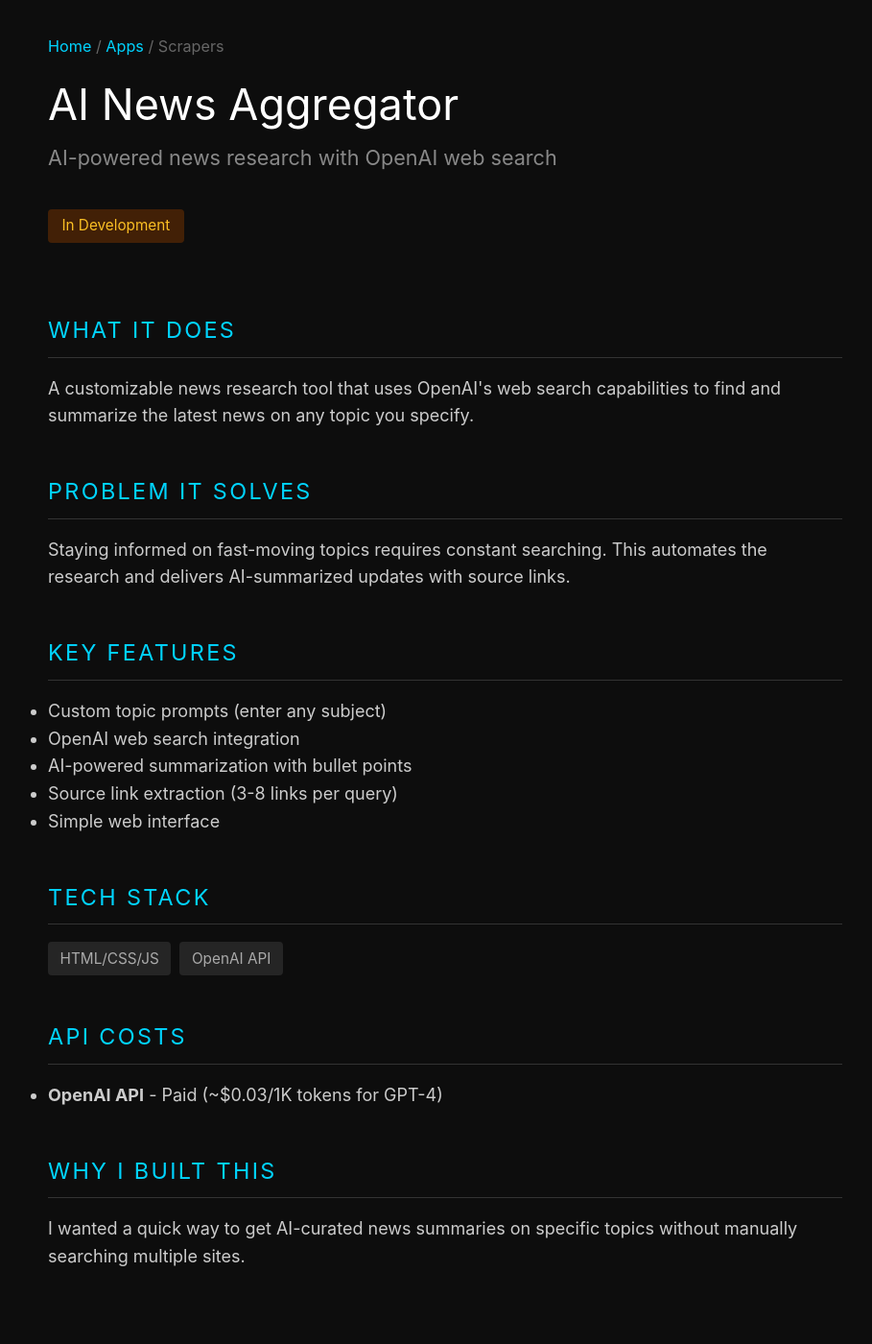
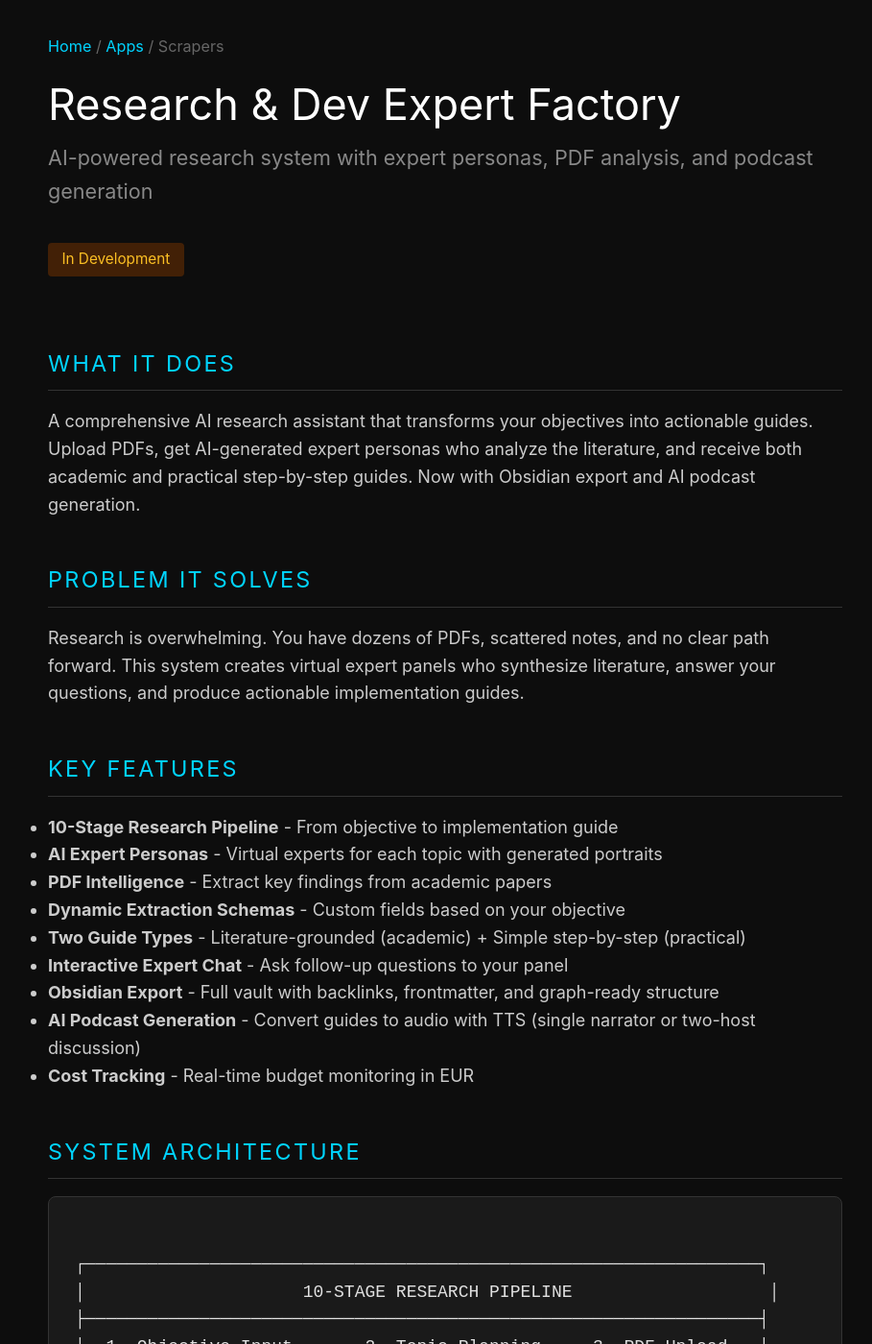
Before and after one commit to eqenrico-hub/eqenrico-hub.github.io, a Jekyll site: the page built from app/scrapers/ai-news-aggregator.html, in a window 1280 px wide and 1400 px high. Shown: the whole window at 96% size, without its empty margins (176-1085 px from the left). Built offline with Jekyll 4.4.1, drawn with Linux system fonts in a browser that asks for light colours; some of the changed text lies outside the part shown.

Commit message:
Update Research & Dev Expert Factory - Add Obsidian export & podcast generation
- Renamed from 'AI News Aggregator' to 'Research & Dev Expert Factory'
- Added new features: Obsidian vault export, AI podcast generation
- Updated description to reflect full 10-stage research pipeline
- Added system architecture diagram
- Added API cost breakdown including TTS

Co-Authored-By: Claude Opus 4.5 <noreply@anthropic.com>

```diff
--- a/app/index.html
+++ b/app/index.html
@@ -238,8 +238,8 @@ title: Apps & Projects
     </div>
     <div class="app-list">
       <a href="/app/scrapers/ai-news-aggregator.html" class="app-card">
-        <h3>AI News Aggregator</h3>
-        <p>OpenAI web search for topic-based news</p>
+        <h3>Research & Dev Expert Factory</h3>
+        <p>AI research system with expert personas, PDF analysis, Obsidian export & podcast generation</p>
         <span class="status development">In Development</span>
       </a>
       <a href="/app/scrapers/opportunity-miner.html" class="app-card">
--- a/app/scrapers/ai-news-aggregator.html
+++ b/app/scrapers/ai-news-aggregator.html
@@ -1,48 +1,131 @@
 ---
 layout: app-detail
-title: AI News Aggregator
-tagline: AI-powered news research with OpenAI web search
+title: Research & Dev Expert Factory
+tagline: AI-powered research system with expert personas, PDF analysis, and podcast generation
 category: Scrapers
 status: development
 ---
 
 <div class="section">
   <h2>What It Does</h2>
-  <p>A customizable news research tool that uses OpenAI's web search capabilities to find and summarize the latest news on any topic you specify.</p>
+  <p>A comprehensive AI research assistant that transforms your objectives into actionable guides. Upload PDFs, get AI-generated expert personas who analyze the literature, and receive both academic and practical step-by-step guides. Now with Obsidian export and AI podcast generation.</p>
 </div>
 
 <div class="section">
   <h2>Problem It Solves</h2>
-  <p>Staying informed on fast-moving topics requires constant searching. This automates the research and delivers AI-summarized updates with source links.</p>
+  <p>Research is overwhelming. You have dozens of PDFs, scattered notes, and no clear path forward. This system creates virtual expert panels who synthesize literature, answer your questions, and produce actionable implementation guides.</p>
 </div>
 
 <div class="section">
   <h2>Key Features</h2>
   <ul>
-    <li>Custom topic prompts (enter any subject)</li>
-    <li>OpenAI web search integration</li>
-    <li>AI-powered summarization with bullet points</li>
-    <li>Source link extraction (3-8 links per query)</li>
-    <li>Simple web interface</li>
+    <li><strong>10-Stage Research Pipeline</strong> - From objective to implementation guide</li>
+    <li><strong>AI Expert Personas</strong> - Virtual experts for each topic with generated portraits</li>
+    <li><strong>PDF Intelligence</strong> - Extract key findings from academic papers</li>
+    <li><strong>Dynamic Extraction Schemas</strong> - Custom fields based on your objective</li>
+    <li><strong>Two Guide Types</strong> - Literature-grounded (academic) + Simple step-by-step (practical)</li>
+    <li><strong>Interactive Expert Chat</strong> - Ask follow-up questions to your panel</li>
+    <li><strong>Obsidian Export</strong> - Full vault with backlinks, frontmatter, and graph-ready structure</li>
+    <li><strong>AI Podcast Generation</strong> - Convert guides to audio with TTS (single narrator or two-host discussion)</li>
+    <li><strong>Cost Tracking</strong> - Real-time budget monitoring in EUR</li>
+  </ul>
+</div>
+
+<div class="section">
+  <h2>System Architecture</h2>
+  <div class="architecture-box">
+┌─────────────────────────────────────────────────────────────────┐
+│                     10-STAGE RESEARCH PIPELINE                   │
+├─────────────────────────────────────────────────────────────────┤
+│  1. Objective Input    →  2. Topic Planning  →  3. PDF Upload   │
+│  4. Expert Generation  →  5. Q&A Session     →  6. Refined Goal │
+│  7. Extraction Schema  →  8. Article Analysis → 9. Guide Build  │
+│  10. Chat + Export                                               │
+└─────────────────────────────────────────────────────────────────┘
+           │                    │                    │
+           ▼                    ▼                    ▼
+    ┌──────────────┐   ┌───────────────┐   ┌────────────────┐
+    │  Word Docs   │   │   Obsidian    │   │   AI Podcast   │
+    │  (.docx)     │   │   Vault       │   │   (MP3 + TTS)  │
+    └──────────────┘   └───────────────┘   └────────────────┘</div>
+</div>
+
+<div class="section">
+  <h2>Output Formats</h2>
+  <ul>
+    <li><strong>Word Documents</strong> - Literature guide + Simple guide (.docx)</li>
+    <li><strong>Obsidian Vault</strong> - Topics, articles, experts, guides with wikilinks</li>
+    <li><strong>Audio Podcasts</strong> - Single narrator or two-host discussion format</li>
+    <li><strong>JSON Exports</strong> - All extracted data for programmatic use</li>
   </ul>
 </div>
 
 <div class="section">
   <h2>Tech Stack</h2>
   <div class="tech-stack">
-    <span class="tech-tag">HTML/CSS/JS</span>
-    <span class="tech-tag">OpenAI API</span>
+    <span class="tech-tag">Python</span>
+    <span class="tech-tag">Streamlit</span>
+    <span class="tech-tag">OpenAI GPT-4</span>
+    <span class="tech-tag">OpenAI TTS</span>
+    <span class="tech-tag">PyPDF2</span>
+    <span class="tech-tag">python-docx</span>
+    <span class="tech-tag">pydub</span>
   </div>
 </div>
 
 <div class="section">
   <h2>API Costs</h2>
   <ul>
-    <li><strong>OpenAI API</strong> - Paid (~$0.03/1K tokens for GPT-4)</li>
+    <li><strong>OpenAI GPT-4</strong> - ~$0.03/1K tokens (main reasoning)</li>
+    <li><strong>OpenAI GPT-4 Mini</strong> - ~$0.0004/1K tokens (fast tasks)</li>
+    <li><strong>OpenAI TTS HD</strong> - ~$0.03/1K characters (podcast audio)</li>
+    <li><strong>OpenAI Image Gen</strong> - ~$0.02/image (expert portraits)</li>
+    <li><strong>ElevenLabs</strong> - Optional, higher quality TTS (~$0.30/1K chars)</li>
   </ul>
+  <p><em>Built-in cost tracking with budget alerts. Typical research session: $2-5 EUR.</em></p>
+</div>
+
+<div class="section">
+  <h2>Podcast Modes</h2>
+  <table class="competitors-table">
+    <tr>
+      <th>Mode</th>
+      <th>Description</th>
+    </tr>
+    <tr>
+      <td>Single Narrator</td>
+      <td>Professional voiceover of your guide, like a documentary</td>
+    </tr>
+    <tr>
+      <td>Two Hosts + Expert</td>
+      <td>Alex and Jamie discuss findings with your AI expert guest</td>
+    </tr>
+  </table>
 </div>
 
 <div class="section">
   <h2>Why I Built This</h2>
-  <p>I wanted a quick way to get AI-curated news summaries on specific topics without manually searching multiple sites.</p>
+  <p>PhD research means reading hundreds of papers across multiple topics. I needed a system that could synthesize literature into actionable steps, with experts I could consult. The podcast feature lets me "listen to my research" during commutes. Obsidian export creates a permanent knowledge base that grows with each project.</p>
 </div>
+
+<div class="section">
+  <h2>Similar Tools</h2>
+  <table class="competitors-table">
+    <tr>
+      <th>Name</th>
+      <th>How This Differs</th>
+    </tr>
+    <tr>
+      <td><a href="https://elicit.org" target="_blank">Elicit</a></td>
+      <td>Virtual expert personas, podcast generation, Obsidian export</td>
+    </tr>
+    <tr>
+      <td><a href="https://www.semanticscholar.org" target="_blank">Semantic Scholar</a></td>
+      <td>Custom extraction schemas, actionable guides, cost tracking</td>
+    </tr>
+    <tr>
+      <td><a href="https://notebooklm.google.com" target="_blank">NotebookLM</a></td>
+      <td>Multi-topic expert panels, two-guide output system</td>
+    </tr>
+  </table>
+</div>
```
